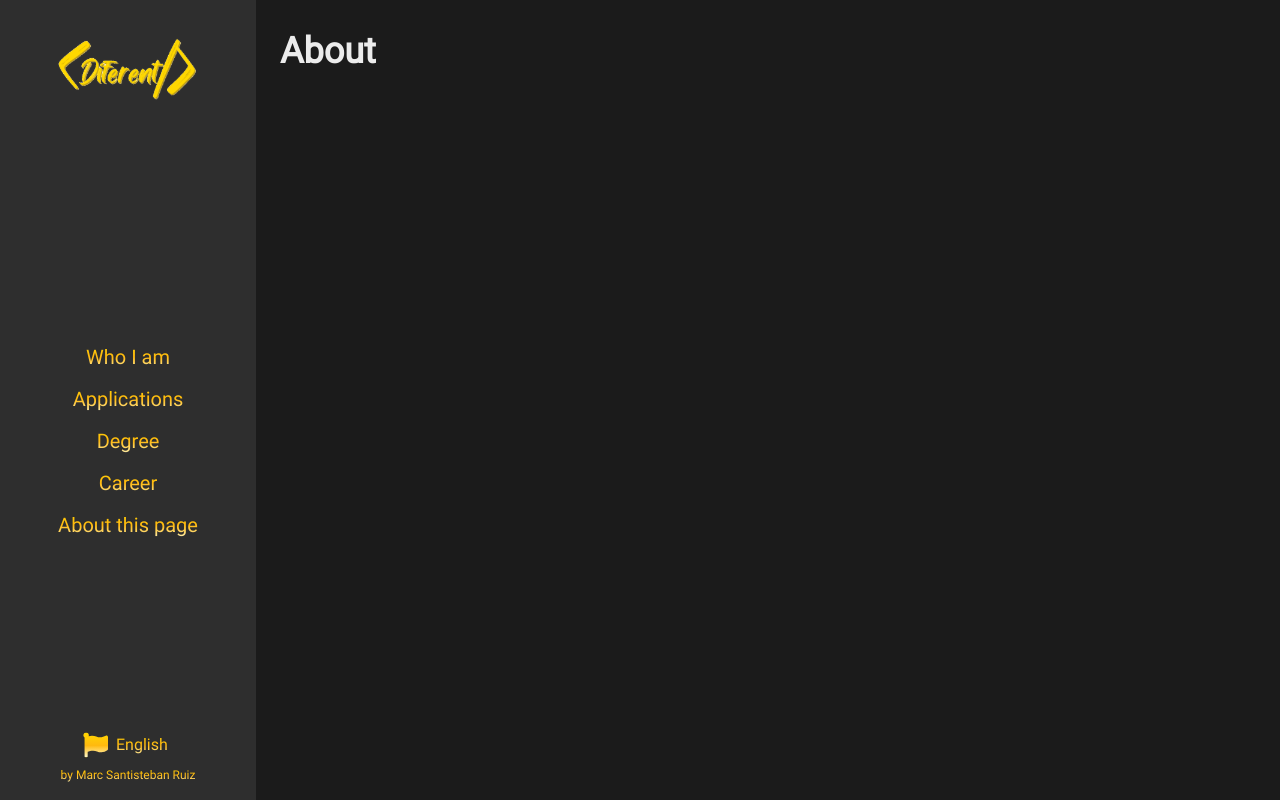
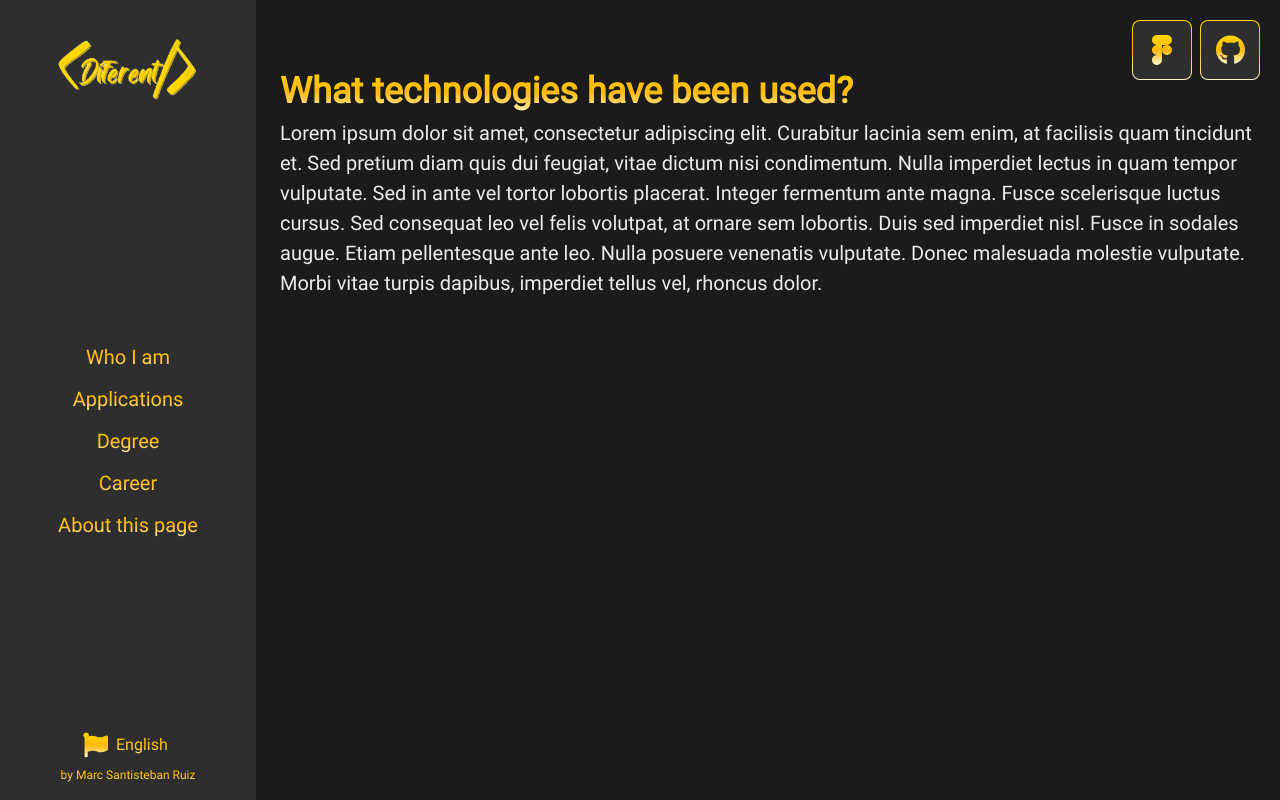
Before and after one commit to D1f3r3nt/Portfolio, a React (Vite) app: page / in a window 1280 px wide. Both pictures are taken after a click on the button "About this page". Built offline with nearby package versions, Linux system fonts and the light colour scheme.

Commit message:
Add About Page

```diff
--- /dev/null
+++ b/src/components/atoms/AboutLinks.tsx
@@ -0,0 +1,25 @@
+import {GoldButton} from "../molecules/GoldButton.tsx";
+import {navigateOutside} from "../../helpers/helper.ts";
+
+import github from "../../assets/icons/github.svg";
+import figma from "../../assets/icons/figma.svg";
+
+interface AboutLinksProps {
+    figmaUrl: string;
+    githubUrl: string;
+}
+
+export const AboutLinks = ({figmaUrl, githubUrl}: AboutLinksProps) => {
+
+    return (
+        <div className='absolute top-5 right-5 flex flex-row gap-x-2'>
+            <GoldButton onClick={() => navigateOutside(figmaUrl)}>
+                <img src={figma} alt="Figma"/>
+            </GoldButton>
+
+            <GoldButton onClick={() => navigateOutside(githubUrl)}>
+                <img src={github} alt="Github"/>
+            </GoldButton>
+        </div>
+    )
+}
--- a/src/components/molecules/AppCard.tsx
+++ b/src/components/molecules/AppCard.tsx
@@ -6,6 +6,7 @@ import website from "../../assets/icons/globe-americas-enabled.svg"
 import appStore from "../../assets/icons/app-store.svg"
 import googlePlay from "../../assets/icons/google-play.svg"
 import github from "../../assets/icons/github.svg"
+import {navigateOutside} from "../../helpers/helper.ts";
 
 interface AppCardProps {
     app: AppsInterface;
@@ -13,12 +14,6 @@ interface AppCardProps {
 }
 
 export const AppCard = ({app, imageFirst = false}: AppCardProps) => {
-
-    console.log(app.github)
-
-    const navigateTo = (url: string) => {
-        window.open(url, '_blank')
-    }
 
     return (
         <div className='w-[100%] max-h-[500px] flex flex-row'>
@@ -32,28 +27,28 @@ export const AppCard = ({app, imageFirst = false}: AppCardProps) => {
                     <div className='flex flex-row gap-x-4'>
                         {
                             app.url &&
-                            <GoldButton onClick={() => navigateTo(app.url!)} >
+                            <GoldButton onClick={() => navigateOutside(app.url!)} >
                                 <img src={website} alt="website"/>
                             </GoldButton>
                         }
 
                         {
                             app.appStore &&
-                            <GoldButton onClick={() => navigateTo(app.appStore!)} >
+                            <GoldButton onClick={() => navigateOutside(app.appStore!)} >
                                 <img src={appStore} alt="app store"/>
                             </GoldButton>
                         }
 
                         {
                             app.googlePlay &&
-                            <GoldButton onClick={() => navigateTo(app.googlePlay!)} >
+                            <GoldButton onClick={() => navigateOutside(app.googlePlay!)} >
                                 <img src={googlePlay} alt="google play"/>
                             </GoldButton>
                         }
 
                         {
                             app.github &&
-                            <GoldButton onClick={() => navigateTo(app.github!)} >
+                            <GoldButton onClick={() => navigateOutside(app.github!)} >
                                 <img src={github} alt="github"/>
                             </GoldButton>
                         }
--- /dev/null
+++ b/src/helpers/helper.ts
@@ -0,0 +1,3 @@
+export const navigateOutside = (url: string) => {
+    window.open(url, '_blank')
+}
--- a/src/pages/AboutPage.tsx
+++ b/src/pages/AboutPage.tsx
@@ -1,11 +1,32 @@
 import {Page} from "../components/organisms/Page.tsx";
 import {Text} from "../components/atoms/Text.tsx";
+import {useTranslation} from "react-i18next";
+import {AboutLinks} from "../components/atoms/AboutLinks.tsx";
+
+interface AboutInterface {
+    question: string;
+    response: string;
+}
 
 export const AboutPage = () => {
+    const [t] = useTranslation("global")
+
+    const questions = t('about.questions', {returnObjects: true}) as unknown as AboutInterface[]
 
     return (
         <Page>
-            <Text value={'About'} size={'xl'} />
+            <AboutLinks figmaUrl={t("about.figma")} githubUrl={t("about.github")} />
+
+            <div className='w-[100%] flex flex-col items-center gap-y-4 mt-10'>
+                {
+                    questions.map((question, index) => (
+                        <div key={`about${index}`} className='flex flex-col items-start w-[100%]'>
+                            <Text value={question.question} size='xl' gradient />
+                            <Text value={question.response} size='m' />
+                        </div>
+                    ))
+                }
+            </div>
         </Page>
     )
 }
--- a/src/pages/HomePage.tsx
+++ b/src/pages/HomePage.tsx
@@ -14,6 +14,7 @@ import phone from "../assets/icons/phone-alt.svg"
 
 import profile from "../assets/profilePhoto.jpg";
 import {useTranslation} from "react-i18next";
+import {navigateOutside} from "../helpers/helper.ts";
 
 export const HomePage = () => {
 
@@ -49,13 +50,13 @@ export const HomePage = () => {
                     <img src={profile} alt="Imagen" className="w-[350px] h-[350px] gold-gradient-image"/>
 
                     <div className="flex flex-row mt-8 w-[400px] justify-around">
-                        <GoldButton onClick={() => window.open(t('home.stackOverflowURL'), '_blank')}>
+                        <GoldButton onClick={() => navigateOutside(t('home.stackOverflowURL'))}>
                             <img src={stackOverflow} alt="Stack Overflow"/>
                         </GoldButton>
-                        <GoldButton onClick={() => window.open(t('home.linkedinURL'), '_blank')}>
+                        <GoldButton onClick={() => navigateOutside(t('home.linkedinURL'))}>
                             <img src={linkedIn} alt="LinkedIn"/>
                         </GoldButton>
-                        <GoldButton onClick={() => window.open(t('home.githubURL'), '_blank')}>
+                        <GoldButton onClick={() => navigateOutside(t('home.githubURL'))}>
                             <img src={github} alt="Github"/>
                         </GoldButton>
                         <GoldButton onClick={() => {
--- a/src/translations/en/global.json
+++ b/src/translations/en/global.json
@@ -130,5 +130,15 @@
         "appStore": null
       }
     ]
+  },
+  "about": {
+    "questions": [
+      {
+        "question": "What technologies have been used?",
+        "response": "Lorem ipsum dolor sit amet, consectetur adipiscing elit. Curabitur lacinia sem enim, at facilisis quam tincidunt et. Sed pretium diam quis dui feugiat, vitae dictum nisi condimentum. Nulla imperdiet lectus in quam tempor vulputate. Sed in ante vel tortor lobortis placerat. Integer fermentum ante magna. Fusce scelerisque luctus cursus. Sed consequat leo vel felis volutpat, at ornare sem lobortis. Duis sed imperdiet nisl. Fusce in sodales augue. Etiam pellentesque ante leo. Nulla posuere venenatis vulputate. Donec malesuada molestie vulputate. Morbi vitae turpis dapibus, imperdiet tellus vel, rhoncus dolor. "
+      }
+    ],
+    "figma": "https://www.figma.com/file/unFuvoE1cc4cBu4JScaeTA/Portfolio?type=design&node-id=0%3A1&mode=design&t=bfuUfCcgHfOAqL3g-1",
+    "github": "https://github.com/D1f3r3nt/Portfolio"
   }
 }
--- a/src/translations/es/global.json
+++ b/src/translations/es/global.json
@@ -130,5 +130,15 @@
         "appStore": null
       }
     ]
+  },
+  "about": {
+    "questions": [
+      {
+        "question": "¿Que tecnologias se ha usado?",
+        "response": "Lorem ipsum dolor sit amet, consectetur adipiscing elit. Curabitur lacinia sem enim, at facilisis quam tincidunt et. Sed pretium diam quis dui feugiat, vitae dictum nisi condimentum. Nulla imperdiet lectus in quam tempor vulputate. Sed in ante vel tortor lobortis placerat. Integer fermentum ante magna. Fusce scelerisque luctus cursus. Sed consequat leo vel felis volutpat, at ornare sem lobortis. Duis sed imperdiet nisl. Fusce in sodales augue. Etiam pellentesque ante leo. Nulla posuere venenatis vulputate. Donec malesuada molestie vulputate. Morbi vitae turpis dapibus, imperdiet tellus vel, rhoncus dolor. "
+      }
+    ],
+    "figma": "https://www.figma.com/file/unFuvoE1cc4cBu4JScaeTA/Portfolio?type=design&node-id=0%3A1&mode=design&t=bfuUfCcgHfOAqL3g-1",
+    "github": "https://github.com/D1f3r3nt/Portfolio"
   }
 }
```
Also changed, not shown: src/assets/icons/figma.svg (added).
